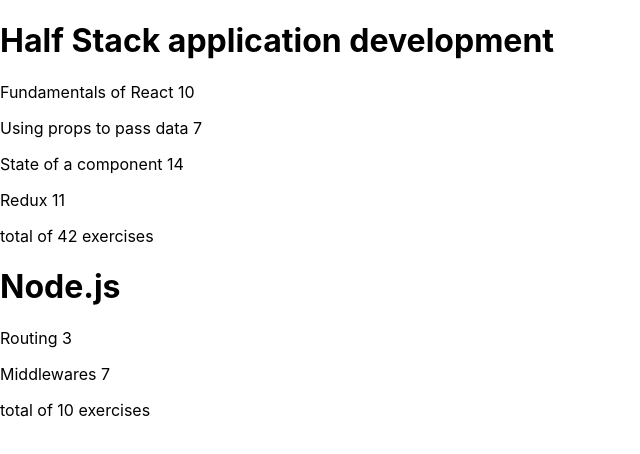
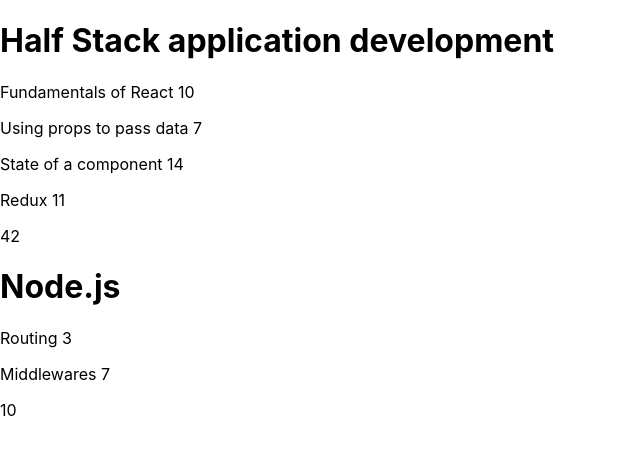
Before and after one commit to khodijah0498/fullstackopen_part2, a React (Create React App) app in the folder phonebook/: page / in a window 1280 px wide. Shown: the top 454 px of the page, without its empty margins (0-640 px from the left). Built offline with nearby package versions, Linux system fonts and the light colour scheme.

Commit message:
2.5: separate module

```diff
--- a/phonebook/src/App.js
+++ b/phonebook/src/App.js
@@ -1,5 +1,8 @@
+import './App.css';
 
-import './App.css';
+import Course from './components/Course'
+;
+
 
 const App = () => {
   const courses = [
@@ -29,6 +32,7 @@
         },
       ],
     },
+
     {
       name: "Node.js",
       id: 2,
@@ -38,112 +42,31 @@
           exercises: 3,
           id: 1,
         },
+
         {
           name: "Middlewares",
           exercises: 7,
           id: 2,
         },
+
+
       ],
     },
   ];
-  const Header = () => {
-    return <h1>{courses[0].name}</h1>;
-  };
-  const Part = (props) => {
-    return (
-      <p>
-        {props.name} {props.exercises}
-      </p>
-    );
-  };
-  const Content = () => {
-    return (
-      <>
-        <Part
-          name={courses[0].parts[0].name}
-          exercises={courses[0].parts[0].exercises}
-        />
-        <Part
-          name={courses[0].parts[1].name}
-          exercises={courses[0].parts[1].exercises}
-        />
-        <Part
-          name={courses[0].parts[2].name}
-          exercises={courses[0].parts[2].exercises}
-        />
-        <Part
-          name={courses[0].parts[3].name}
-          exercises={courses[0].parts[3].exercises}
-        />
-      </>
-    );
-  };
-  const Total = () => {
-    return (
-      <div>
-        total of{" "}
-        {courses[0].parts[0].exercises +
-          courses[0].parts[1].exercises +
-          courses[0].parts[2].exercises +
-          courses[0].parts[3].exercises}{" "}
-        exercises
-      </div>
-    );
-  };
-  const Headerr = () => {
-    return(
-      <div>
-        <h1>{courses[1].name}</h1>
-      </div>
-    )
-  }
-  const Contentt = () => {
-    return (
-      <>
-        <Part
-          name={courses[1].parts[0].name}
-          exercises={courses[1].parts[0].exercises}
-        />
-        <Part
-          name={courses[1].parts[1].name}
-          exercises={courses[1].parts[1].exercises}
-        />
-      </>
-    );
-  }
-  const Totall = () => {
-    return (
-      <div>
-        total of{" "}
-        {courses[1].parts[0].exercises +
-          courses[1].parts[1].exercises} {" "}
-        exercises
-      </div>
-    );
-  };
 
 
+  return (
+    <div>
+      {courses.map((course) => {
+        return (
+          <div key={course.id}>
+            <Course course={course} />
+          </div>
+        );
+      })}
 
-  const mapItems = courses[0].parts.map((part) => part.id);
-  console.log(mapItems);
-  const total = courses[0].parts.reduce((s, p) => s + p.exercises, 0);
-  console.log(total);
-  const Course = () => {
-    return (
-      <div>
-        <Header />
-        <Content />
-        <Total />
-        <Headerr />
-        <Contentt />
-        <Totall />
-
-        {/* // <h1>{course.parts.map(part => <p key={part.id}>{part.name} {part.exercises}</p>)}</h1> */}
-      </div>
-    );
-  };
-
-  return <Course course={courses} />;
+    </div>
+  );
 };
 
 export default App;
--- /dev/null
+++ b/phonebook/src/components/Content.jsx
@@ -0,0 +1,16 @@
+import Part from "./Part";
+
+const Content = ({part}) => {
+
+
+
+
+  return (
+    <div>
+
+        {part.map((course) => <Part key={course.id} name = {course.name} exercise = {course.exercises}/>)}
+
+    </div>
+  );
+};
+export default Content;
--- /dev/null
+++ b/phonebook/src/components/Course.jsx
@@ -0,0 +1,22 @@
+import Header from "./Header";
+import Content from "./Content";
+import { Total } from "./Total";
+
+
+
+import React from 'react'
+
+export const Course = ({course}) => {
+    console.log(course);
+  return (
+    <div>
+      <Header name={course.name} />
+      <Content part={course.parts} />
+
+        <Total course={course} />
+
+    </div>
+  );
+}
+
+export default Course
--- /dev/null
+++ b/phonebook/src/components/Header.jsx
@@ -0,0 +1,9 @@
+const Header = ({name}) => {
+
+  return(
+      <div>
+  <h1>{name}</h1>
+
+  </div>
+)};
+export default Header;
--- /dev/null
+++ b/phonebook/src/components/Part.jsx
@@ -0,0 +1,19 @@
+const Part = ({name, exercise}) => {
+
+  return (
+
+
+            <div>
+                <p>{name} {exercise}</p>
+
+
+            </div>
+
+
+
+
+
+
+  );
+};
+export default Part;
--- /dev/null
+++ b/phonebook/src/components/Total.jsx
@@ -0,0 +1,24 @@
+import React from 'react'
+
+export const Total = ({course}) => {
+
+
+
+
+    // console.log(totalMap)
+
+    return (
+        <div>
+            {
+               course. parts.reduce((acc, cur) =>{
+                    return acc + cur.exercises
+                }, 0 )
+            }
+        </div>
+    )
+
+
+
+
+
+}
```
Also changed, not shown: 1 other file (tests, documents, lock files or other folders).
